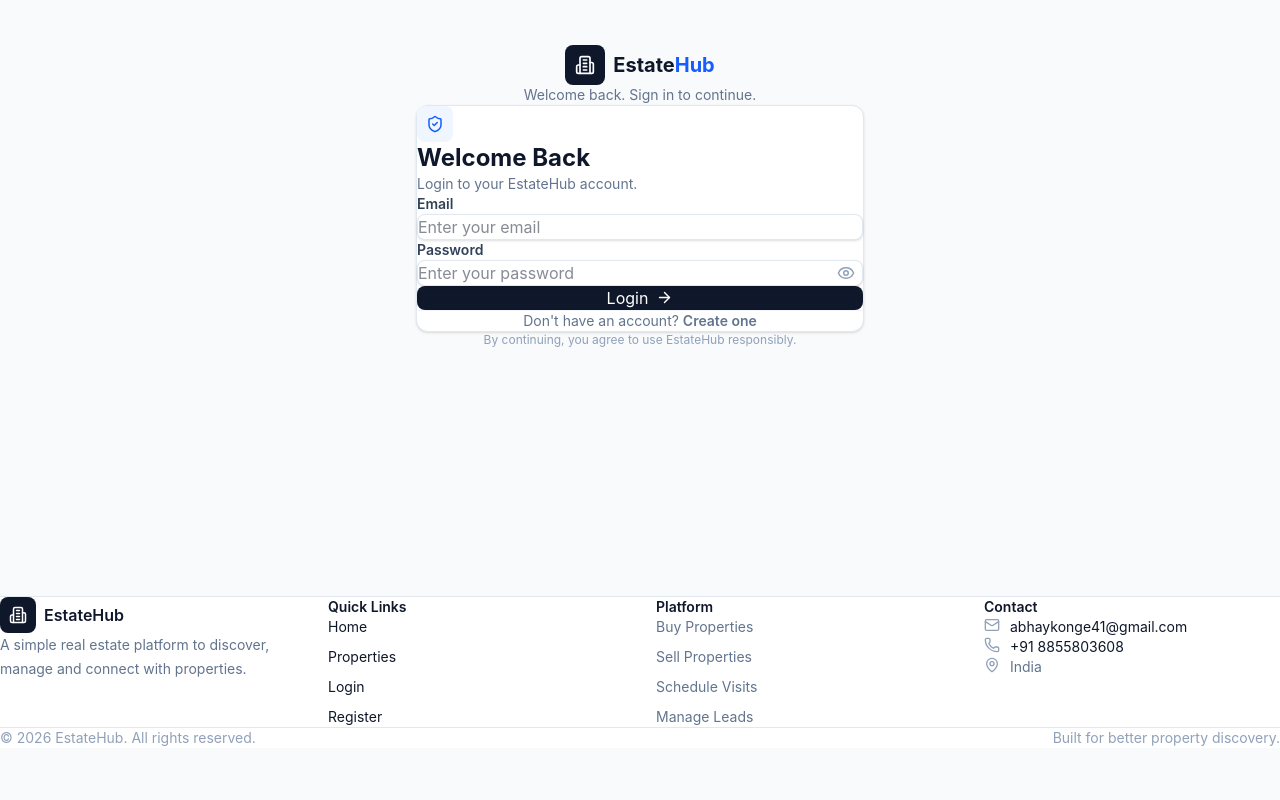
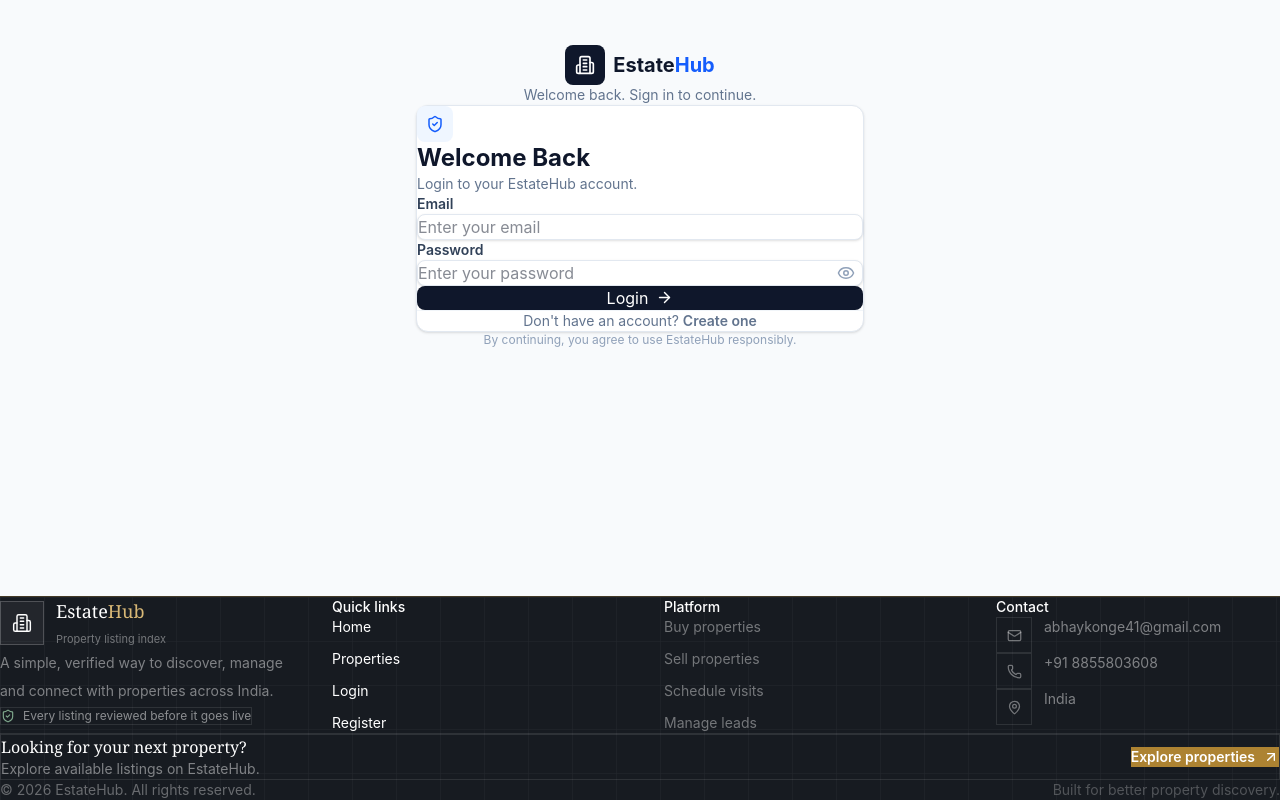
Before and after one commit to CodeWithAbhayraj/EstateHub-Deployement, a React (Vite) app in the folder EstateHub-Frontend/EstateHub-Frontend/: page /login in a window 1280 px wide. Shown: the part 277-1077 px from the top of the page. Before the commit the page ends 1025 px from the top, so only its background shows below. Built offline with nearby package versions, Linux system fonts and the light colour scheme; no server answers.

Commit message:
update in footer

```diff
--- a/EstateHub-Frontend/EstateHub-Frontend/src/components/layout/Footer.jsx
+++ b/EstateHub-Frontend/EstateHub-Frontend/src/components/layout/Footer.jsx
@@ -1,34 +1,70 @@
 import { Link } from "react-router-dom";
-import { Building2, Mail, Phone, MapPin } from "lucide-react";
+import {
+  Building2,
+  Mail,
+  Phone,
+  MapPin,
+  ArrowUpRight,
+  ShieldCheck,
+} from "lucide-react";
+
+/* Matches the display serif used on Home.jsx / Navbar.jsx. Falls back
+   cleanly to Tailwind's default serif stack if Fraunces isn't loaded. */
+const FRASER = { fontFamily: "'Fraunces', Georgia, 'Times New Roman', serif" };
 
 function Footer() {
   const year = new Date().getFullYear();
 
-  const columnHeadingClass = "text-sm font-semibold text-slate-900";
-  const linkClass = "text-sm text-slate-500 hover:text-slate-900";
+  const linkClass =
+    "text-sm text-white/50 transition-colors duration-200 hover:text-white";
 
   return (
-    <footer className="border-t border-slate-200 bg-white">
-      <div className="mx-auto max-w-7xl px-4 py-10 sm:px-6 lg:px-8">
-        <div className="grid gap-8 sm:grid-cols-2 lg:grid-cols-4">
+    <footer className="relative mt-16 border-t border-[#AD8332]/30 bg-[#171B21] text-white">
+      <div
+        className="pointer-events-none absolute inset-0 opacity-[0.05]"
+        style={{
+          backgroundImage:
+            "linear-gradient(rgba(255,255,255,.6) 1px, transparent 1px), linear-gradient(90deg, rgba(255,255,255,.6) 1px, transparent 1px)",
+          backgroundSize: "44px 44px",
+        }}
+      />
+
+      <div className="relative mx-auto max-w-7xl px-4 py-14 sm:px-6 lg:px-8">
+        {/* TOP SECTION */}
+        <div className="grid gap-12 sm:grid-cols-2 lg:grid-cols-4">
           {/* BRAND */}
-          <div>
-            <Link to="/" className="inline-flex items-center gap-2">
-              <div className="flex h-9 w-9 items-center justify-center rounded-lg bg-slate-900 text-white">
-                <Building2 size={18} />
+          <div className="lg:pr-8">
+            <Link to="/" className="group inline-flex items-center gap-3">
+              <div className="flex h-11 w-11 items-center justify-center border border-white/20 bg-white/5 text-white transition group-hover:border-[#AD8332] group-hover:text-[#D8B876]">
+                <Building2 size={20} strokeWidth={1.75} />
               </div>
-              <span className="text-base font-semibold text-slate-900">EstateHub</span>
+
+              <div>
+                <span className="block text-lg text-white" style={FRASER}>
+                  Estate<span className="text-[#D8B876]">Hub</span>
+                </span>
+                <span className="text-[11px] text-white/40">
+                  Property listing index
+                </span>
+              </div>
             </Link>
 
-            <p className="mt-3 max-w-sm text-sm leading-6 text-slate-500">
-              A simple real estate platform to discover, manage and connect with properties.
+            <p className="mt-5 max-w-sm text-sm leading-7 text-white/45">
+              A simple, verified way to discover, manage and connect with
+              properties across India.
             </p>
+
+            <div className="mt-5 inline-flex items-center gap-2 border border-white/10 px-3 py-1.5 text-xs text-white/50">
+              <ShieldCheck size={14} className="text-[#7FA88D]" />
+              Every listing reviewed before it goes live
+            </div>
           </div>
 
           {/* QUICK LINKS */}
           <div>
-            <h3 className={columnHeadingClass}>Quick Links</h3>
-            <div className="mt-3 flex flex-col gap-2.5">
+            <h3 className="text-sm font-medium text-white">Quick links</h3>
+
+            <div className="mt-5 flex flex-col gap-3">
               <Link to="/" className={linkClass}>Home</Link>
               <Link to="/properties" className={linkClass}>Properties</Link>
               <Link to="/login" className={linkClass}>Login</Link>
@@ -38,41 +74,76 @@ function Footer() {
 
           {/* PLATFORM */}
           <div>
-            <h3 className={columnHeadingClass}>Platform</h3>
-            <div className="mt-3 flex flex-col gap-2.5 text-sm text-slate-500">
-              <span>Buy Properties</span>
-              <span>Sell Properties</span>
-              <span>Schedule Visits</span>
-              <span>Manage Leads</span>
+            <h3 className="text-sm font-medium text-white">Platform</h3>
+
+            <div className="mt-5 flex flex-col gap-3">
+              <span className="text-sm text-white/40">Buy properties</span>
+              <span className="text-sm text-white/40">Sell properties</span>
+              <span className="text-sm text-white/40">Schedule visits</span>
+              <span className="text-sm text-white/40">Manage leads</span>
             </div>
           </div>
 
           {/* CONTACT */}
           <div>
-            <h3 className={columnHeadingClass}>Contact</h3>
-            <div className="mt-3 space-y-3">
-              <a href="mailto:abhaykonge41@gmail.com" className={`flex items-start gap-2.5 ${linkClass}`}>
-                <Mail size={16} className="mt-0.5 shrink-0 text-slate-400" />
-                abhaykonge41@gmail.com
+            <h3 className="text-sm font-medium text-white">Contact</h3>
+
+            <div className="mt-5 space-y-4">
+              <a href="mailto:abhaykonge41@gmail.com" className="group flex items-start gap-3">
+                <span className="flex h-9 w-9 shrink-0 items-center justify-center border border-white/10 text-white/40 transition group-hover:border-[#AD8332]/50 group-hover:text-[#D8B876]">
+                  <Mail size={15} />
+                </span>
+                <span className="pt-1.5 text-sm text-white/45 transition group-hover:text-white">
+                  abhaykonge41@gmail.com
+                </span>
               </a>
 
-              <a href="tel:+918855803608" className={`flex items-start gap-2.5 ${linkClass}`}>
-                <Phone size={16} className="mt-0.5 shrink-0 text-slate-400" />
-                +91 8855803608
+              <a href="tel:+918855803608" className="group flex items-start gap-3">
+                <span className="flex h-9 w-9 shrink-0 items-center justify-center border border-white/10 text-white/40 transition group-hover:border-[#AD8332]/50 group-hover:text-[#D8B876]">
+                  <Phone size={15} />
+                </span>
+                <span className="pt-1.5 text-sm text-white/45 transition group-hover:text-white">
+                  +91 8855803608
+                </span>
               </a>
 
-              <div className="flex items-start gap-2.5 text-sm text-slate-500">
-                <MapPin size={16} className="mt-0.5 shrink-0 text-slate-400" />
-                India
+              <div className="flex items-start gap-3">
+                <span className="flex h-9 w-9 shrink-0 items-center justify-center border border-white/10 text-white/40">
+                  <MapPin size={15} />
+                </span>
+                <span className="pt-1.5 text-sm text-white/45">India</span>
               </div>
             </div>
           </div>
         </div>
 
+        {/* DIVIDER */}
+        <div className="my-10 h-px bg-white/10" />
+
+        {/* CTA STRIP */}
+        <div className="mb-10 flex flex-col gap-5 border border-white/10 p-5 sm:flex-row sm:items-center sm:justify-between sm:p-6">
+          <div>
+            <h3 className="text-base text-white" style={FRASER}>
+              Looking for your next property?
+            </h3>
+            <p className="mt-1 text-sm text-white/45">
+              Explore available listings on EstateHub.
+            </p>
+          </div>
+
+          <Link
+            to="/properties"
+            className="inline-flex w-fit items-center gap-2 bg-[#AD8332] px-5 py-2.5 text-sm font-semibold text-[#171B21] transition hover:bg-[#c39843]"
+          >
+            Explore properties
+            <ArrowUpRight size={16} />
+          </Link>
+        </div>
+
         {/* BOTTOM */}
-        <div className="mt-10 flex flex-col gap-2 border-t border-slate-200 pt-6 text-sm text-slate-400 sm:flex-row sm:items-center sm:justify-between">
-          <p>© {year} EstateHub. All rights reserved.</p>
-          <p>Built for better property discovery.</p>
+        <div className="flex flex-col gap-3 text-sm sm:flex-row sm:items-center sm:justify-between">
+          <p className="text-white/35">© {year} EstateHub. All rights reserved.</p>
+          <p className="text-white/25">Built for better property discovery.</p>
         </div>
       </div>
     </footer>
```
